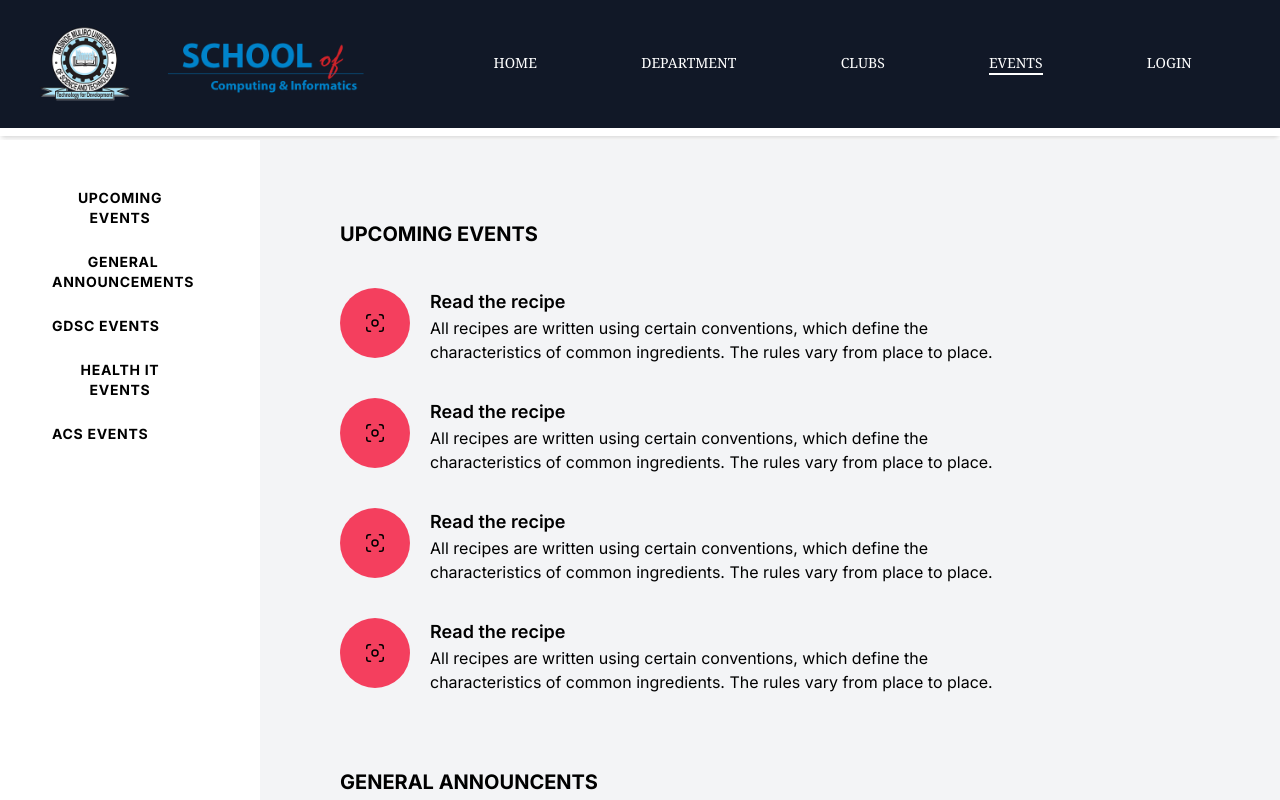
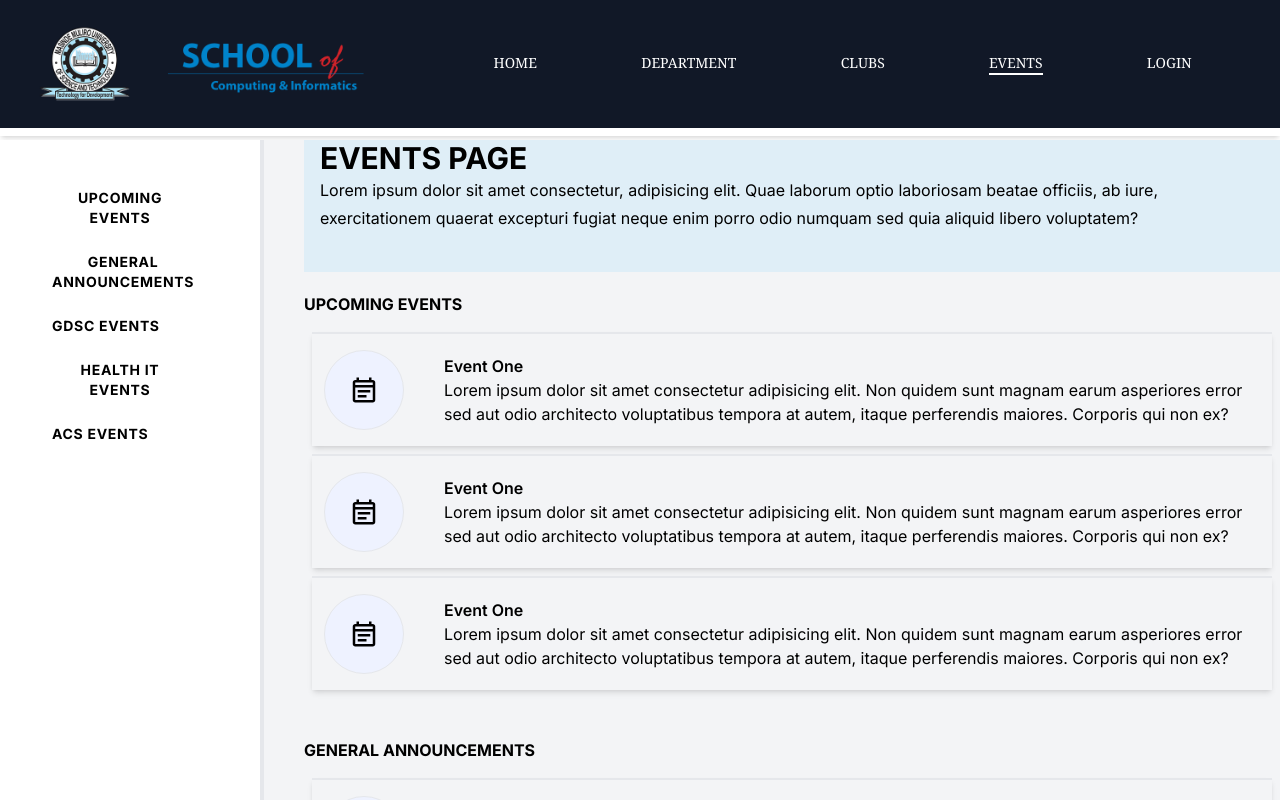
Before and after one commit to 1king-sly/sci_system, a Next.js app: page /events in a window 1280 px wide. Built offline with nearby package versions, Linux system fonts and the light colour scheme.

Commit message:
Updated Events Page

```diff
--- /dev/null
+++ b/app/(pages)/events/component/GDSCEvents.tsx
@@ -0,0 +1,48 @@
+import React from 'react'
+
+export default function GDSCEvents() {
+  return (
+    <div id="gdsc" className="py-5">
+    <h2 className="font-bold mb-4">GDSC ACTIVITIES</h2>
+     <div className="flex shadow-md p-3 border-t-2 m-2 hover:shadow-lg items-center gap-10 py-4">
+    <div className="border rounded-full p-6 bg-indigo-50" >
+    <svg  xmlns="http://www.w3.org/2000/svg" width="30" height="30" viewBox="0 0 24 24"><path fill="currentColor" d="M5 22q-.825 0-1.412-.587T3 20V6q0-.825.588-1.412T5 4h1V2h2v2h8V2h2v2h1q.825 0 1.413.588T21 6v14q0 .825-.587 1.413T19 22zm0-2h14V10H5zM5 8h14V6H5zm0 0V6zm2 6v-2h10v2zm0 4v-2h7v2z"/></svg>
+
+    </div>
+    <div>
+       <h3 className="font-semibold text-md">Event One</h3>
+    <p>
+       Lorem ipsum dolor sit amet consectetur adipisicing elit. Non quidem sunt magnam earum asperiores error sed aut odio architecto voluptatibus tempora at autem, itaque perferendis maiores. Corporis qui non ex?
+   </p>
+    </div>
+
+     </div>
+     <div className="flex shadow-md p-3 border-t-2 m-2 hover:shadow-lg items-center gap-10 py-4">
+    <div className="border rounded-full p-6 bg-indigo-50" >
+    <svg  xmlns="http://www.w3.org/2000/svg" width="30" height="30" viewBox="0 0 24 24"><path fill="currentColor" d="M5 22q-.825 0-1.412-.587T3 20V6q0-.825.588-1.412T5 4h1V2h2v2h8V2h2v2h1q.825 0 1.413.588T21 6v14q0 .825-.587 1.413T19 22zm0-2h14V10H5zM5 8h14V6H5zm0 0V6zm2 6v-2h10v2zm0 4v-2h7v2z"/></svg>
+
+    </div>
+    <div>
+       <h3 className="font-semibold text-md">Event One</h3>
+    <p>
+       Lorem ipsum dolor sit amet consectetur adipisicing elit. Non quidem sunt magnam earum asperiores error sed aut odio architecto voluptatibus tempora at autem, itaque perferendis maiores. Corporis qui non ex?
+   </p>
+    </div>
+
+     </div>
+     <div className="flex shadow-md p-3 border-t-2 m-2 hover:shadow-lg items-center gap-10 py-4">
+    <div className="border rounded-full p-6 bg-indigo-50" >
+    <svg  xmlns="http://www.w3.org/2000/svg" width="30" height="30" viewBox="0 0 24 24"><path fill="currentColor" d="M5 22q-.825 0-1.412-.587T3 20V6q0-.825.588-1.412T5 4h1V2h2v2h8V2h2v2h1q.825 0 1.413.588T21 6v14q0 .825-.587 1.413T19 22zm0-2h14V10H5zM5 8h14V6H5zm0 0V6zm2 6v-2h10v2zm0 4v-2h7v2z"/></svg>
+
+    </div>
+    <div>
+       <h3 className="font-semibold text-md ">Event One</h3>
+    <p>
+       Lorem ipsum dolor sit amet consectetur adipisicing elit. Non quidem sunt magnam earum asperiores error sed aut odio architecto voluptatibus tempora at autem, itaque perferendis maiores. Corporis qui non ex?
+   </p>
+    </div>
+
+     </div>
+    </div>
+    )
+}
--- /dev/null
+++ b/app/(pages)/events/component/GeneralSection.tsx
@@ -0,0 +1,48 @@
+import React from 'react'
+
+export default function GeneralSection() {
+  return (
+    <div id="general" className="py-5">
+    <h2 className="font-bold mb-4">GENERAL ANNOUNCEMENTS</h2>
+     <div className="flex shadow-md p-3 border-t-2 m-2 hover:shadow-lg items-center gap-10 py-4">
+    <div className="border rounded-full p-6 bg-indigo-50" >
+    <svg  xmlns="http://www.w3.org/2000/svg" width="30" height="30" viewBox="0 0 24 24"><path fill="currentColor" d="M5 22q-.825 0-1.412-.587T3 20V6q0-.825.588-1.412T5 4h1V2h2v2h8V2h2v2h1q.825 0 1.413.588T21 6v14q0 .825-.587 1.413T19 22zm0-2h14V10H5zM5 8h14V6H5zm0 0V6zm2 6v-2h10v2zm0 4v-2h7v2z"/></svg>
+
+    </div>
+    <div>
+       <h3 className="font-semibold text-md">Event One</h3>
+    <p>
+       Lorem ipsum dolor sit amet consectetur adipisicing elit. Non quidem sunt magnam earum asperiores error sed aut odio architecto voluptatibus tempora at autem, itaque perferendis maiores. Corporis qui non ex?
+   </p>
+    </div>
+
+     </div>
+     <div className="flex shadow-md p-3 border-t-2 m-2 hover:shadow-lg items-center gap-10 py-4">
+    <div className="border rounded-full p-6 bg-indigo-50" >
+    <svg  xmlns="http://www.w3.org/2000/svg" width="30" height="30" viewBox="0 0 24 24"><path fill="currentColor" d="M5 22q-.825 0-1.412-.587T3 20V6q0-.825.588-1.412T5 4h1V2h2v2h8V2h2v2h1q.825 0 1.413.588T21 6v14q0 .825-.587 1.413T19 22zm0-2h14V10H5zM5 8h14V6H5zm0 0V6zm2 6v-2h10v2zm0 4v-2h7v2z"/></svg>
+
+    </div>
+    <div>
+       <h3 className="font-semibold text-md">Event One</h3>
+    <p>
+       Lorem ipsum dolor sit amet consectetur adipisicing elit. Non quidem sunt magnam earum asperiores error sed aut odio architecto voluptatibus tempora at autem, itaque perferendis maiores. Corporis qui non ex?
+   </p>
+    </div>
+
+     </div>
+     <div className="flex  shadow-md p-3 border-t-2 m-2 hover:shadow-lg items-center gap-10 py-4">
+    <div className="border rounded-full p-6 bg-indigo-50" >
+    <svg  xmlns="http://www.w3.org/2000/svg" width="30" height="30" viewBox="0 0 24 24"><path fill="currentColor" d="M5 22q-.825 0-1.412-.587T3 20V6q0-.825.588-1.412T5 4h1V2h2v2h8V2h2v2h1q.825 0 1.413.588T21 6v14q0 .825-.587 1.413T19 22zm0-2h14V10H5zM5 8h14V6H5zm0 0V6zm2 6v-2h10v2zm0 4v-2h7v2z"/></svg>
+
+    </div>
+    <div>
+       <h3 className="font-semibold text-md ">Event One</h3>
+    <p>
+       Lorem ipsum dolor sit amet consectetur adipisicing elit. Non quidem sunt magnam earum asperiores error sed aut odio architecto voluptatibus tempora at autem, itaque perferendis maiores. Corporis qui non ex?
+   </p>
+    </div>
+
+     </div>
+    </div>
+    )
+}
--- /dev/null
+++ b/app/(pages)/events/component/Upcoming.tsx
@@ -0,0 +1,10 @@
+import React from 'react'
+
+export default function Upcoming() {
+  return (
+    <div id="upcoming" className="text-left px-4 pb-10 bg-sky-400 bg-opacity-10 text-base/7">
+        <h2 className="font-bold text-3xl">EVENTS PAGE</h2>
+        <p>Lorem ipsum dolor sit amet consectetur, adipisicing elit. Quae laborum optio laboriosam beatae officiis, ab iure, exercitationem quaerat excepturi fugiat neque enim porro odio numquam sed quia aliquid libero voluptatem?</p>
+    </div>
+    )
+}
--- /dev/null
+++ b/app/(pages)/events/component/UpcomingSection.tsx
@@ -0,0 +1,48 @@
+import React from 'react'
+
+export default function UpcomingSection() {
+  return (
+    <div  className="py-5">
+    <h2 className="font-bold mb-4">UPCOMING EVENTS</h2>
+     <div className="flex shadow-md p-3 border-t-2 m-2 hover:shadow-lg items-center gap-10 py-4">
+    <div className="border rounded-full p-6 bg-indigo-50" >
+    <svg  xmlns="http://www.w3.org/2000/svg" width="30" height="30" viewBox="0 0 24 24"><path fill="currentColor" d="M5 22q-.825 0-1.412-.587T3 20V6q0-.825.588-1.412T5 4h1V2h2v2h8V2h2v2h1q.825 0 1.413.588T21 6v14q0 .825-.587 1.413T19 22zm0-2h14V10H5zM5 8h14V6H5zm0 0V6zm2 6v-2h10v2zm0 4v-2h7v2z"/></svg>
+
+    </div>
+    <div>
+       <h3 className="font-semibold text-md">Event One</h3>
+    <p>
+       Lorem ipsum dolor sit amet consectetur adipisicing elit. Non quidem sunt magnam earum asperiores error sed aut odio architecto voluptatibus tempora at autem, itaque perferendis maiores. Corporis qui non ex?
+   </p>
+    </div>
+
+     </div>
+     <div className="flex shadow-md p-3 border-t-2 m-2 hover:shadow-lg items-center gap-10 py-4">
+    <div className="border rounded-full p-6 bg-indigo-50" >
+    <svg  xmlns="http://www.w3.org/2000/svg" width="30" height="30" viewBox="0 0 24 24"><path fill="currentColor" d="M5 22q-.825 0-1.412-.587T3 20V6q0-.825.588-1.412T5 4h1V2h2v2h8V2h2v2h1q.825 0 1.413.588T21 6v14q0 .825-.587 1.413T19 22zm0-2h14V10H5zM5 8h14V6H5zm0 0V6zm2 6v-2h10v2zm0 4v-2h7v2z"/></svg>
+
+    </div>
+    <div>
+       <h3 className="font-semibold text-md">Event One</h3>
+    <p>
+       Lorem ipsum dolor sit amet consectetur adipisicing elit. Non quidem sunt magnam earum asperiores error sed aut odio architecto voluptatibus tempora at autem, itaque perferendis maiores. Corporis qui non ex?
+   </p>
+    </div>
+
+     </div>
+     <div className="flex shadow-md p-3 border-t-2 m-2 hover:shadow-lg items-center gap-10 py-4">
+    <div className="border rounded-full p-6 bg-indigo-50" >
+    <svg  xmlns="http://www.w3.org/2000/svg" width="30" height="30" viewBox="0 0 24 24"><path fill="currentColor" d="M5 22q-.825 0-1.412-.587T3 20V6q0-.825.588-1.412T5 4h1V2h2v2h8V2h2v2h1q.825 0 1.413.588T21 6v14q0 .825-.587 1.413T19 22zm0-2h14V10H5zM5 8h14V6H5zm0 0V6zm2 6v-2h10v2zm0 4v-2h7v2z"/></svg>
+
+    </div>
+    <div>
+       <h3 className="font-semibold text-md ">Event One</h3>
+    <p>
+       Lorem ipsum dolor sit amet consectetur adipisicing elit. Non quidem sunt magnam earum asperiores error sed aut odio architecto voluptatibus tempora at autem, itaque perferendis maiores. Corporis qui non ex?
+   </p>
+    </div>
+
+     </div>
+    </div>
+    )
+}
--- a/app/(pages)/events/page.tsx
+++ b/app/(pages)/events/page.tsx
@@ -1,12 +1,31 @@
 import { ViewfinderCircleIcon } from '@heroicons/react/24/outline'
 import React from 'react'
+import Upcoming from './component/Upcoming'
+import UpcomingSection from './component/UpcomingSection'
+import GeneralSection from './component/GeneralSection'
+import GDSCEvents from './component/GDSCEvents'
 
 export default function page() {
   return (
     <>
-        <div className='w-full h-full flex flex-col px-20 pt-20 gap-10 scroll-smooth'>
+        <div className="col-span-3 border-l-2">
+          <div className=" static border-l-2  pl-10">
+            <Upcoming></Upcoming>
+            <UpcomingSection></UpcomingSection>
+            <GeneralSection></GeneralSection>
+            <GDSCEvents></GDSCEvents>
+          </div>
+          </div>
 
-          {/* Upcominf Events */}
+
+
+
+    </>
+  )
+}
+{/* <div className='w-full h-full flex flex-col px-20 pt-20 gap-10 scroll-smooth'>
+
+Upcoming Events
 
 <div className='w-full flex  h-fit flex-col gap-0 pb-10' id='upcoming' >
   <h1 className='text-xl font-bold' >UPCOMING EVENTS</h1>
@@ -275,7 +294,4 @@ export default function page() {
 </div>
 
 
-        </div>
-    </>
-  )
-}
+</div> */}
```
Lines whose indentation alone changed are shown as unchanged.
